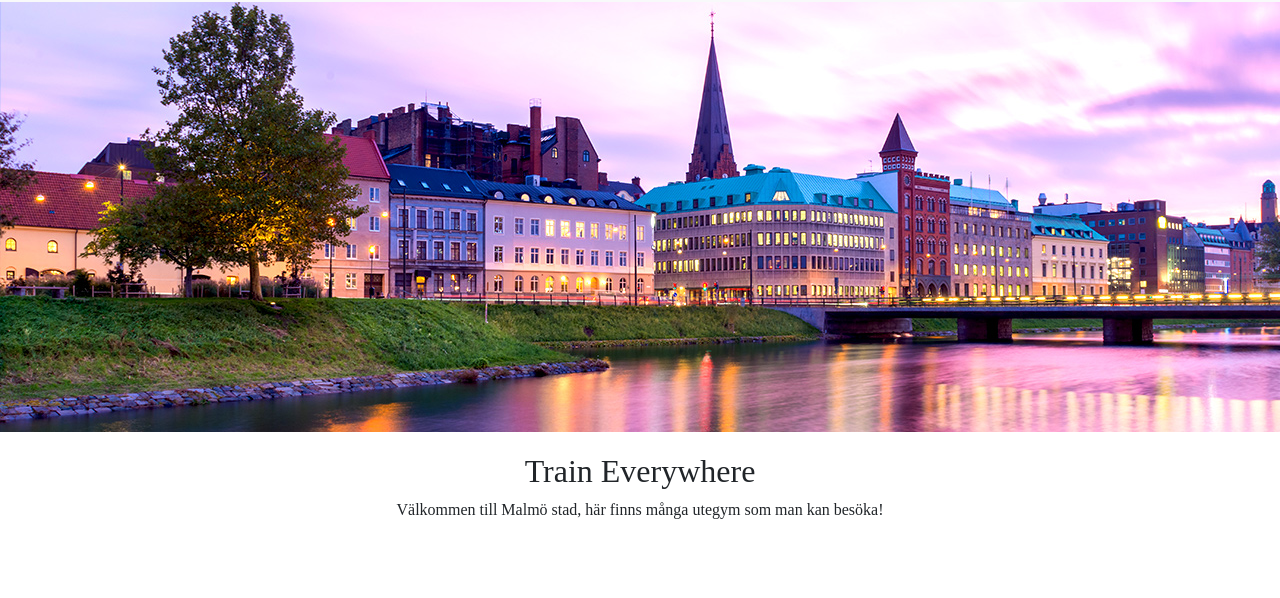
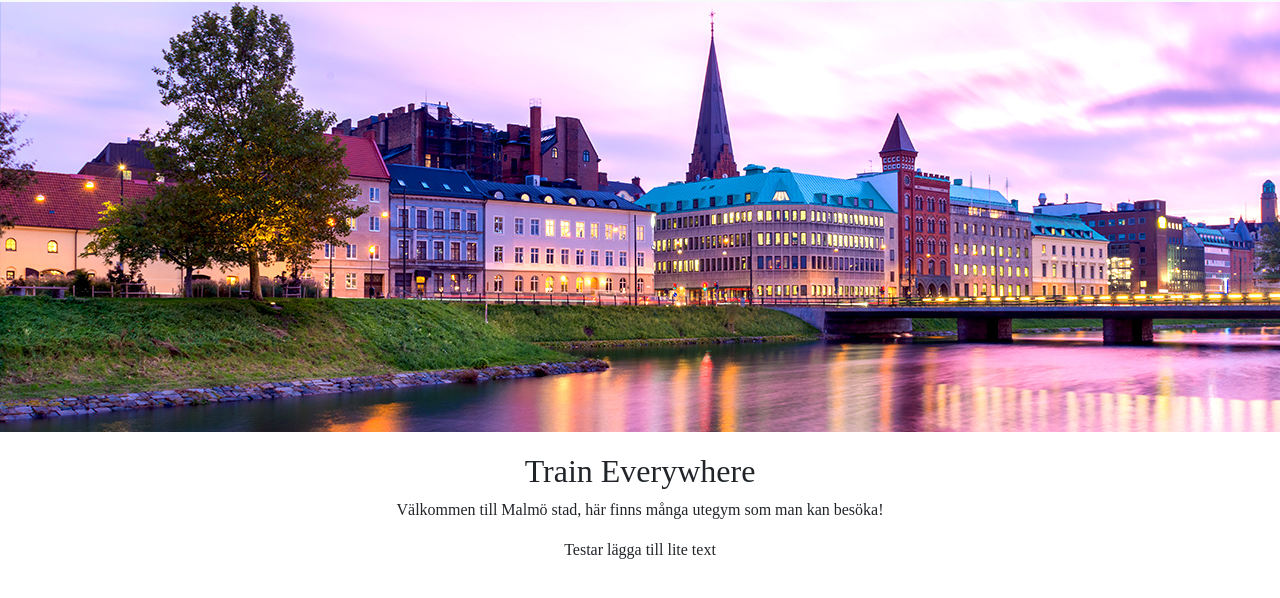
Before and after one commit to M0nt3M4t3/Train-Everywhere, a plain HTML site: page projektarbete/test_projekt.html in a window 1280 px wide. Shown: the part 84-682 px from the top of the page. Drawn offline with nearby package versions, Linux system fonts and the light colour scheme.

Commit message:
Update test_projekt.html
testar lägga till en paragraf

```diff
--- a/projektarbete/test_projekt.html
+++ b/projektarbete/test_projekt.html
@@ -51,6 +51,7 @@
                   <div id="startsida">
                       <h2>Train Everywhere</h2>
                       <p>Välkommen till Malmö stad, här finns många utegym som man kan besöka!</p>
+                      <p>Testar lägga till lite text</p>
                   </div>
               </main>
               <script src="https://code.jquery.com/jquery-3.5.1.slim.min.js"
```
